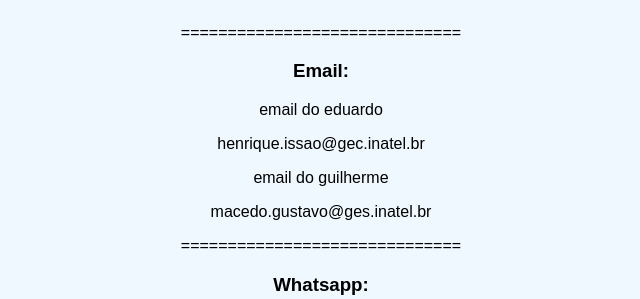
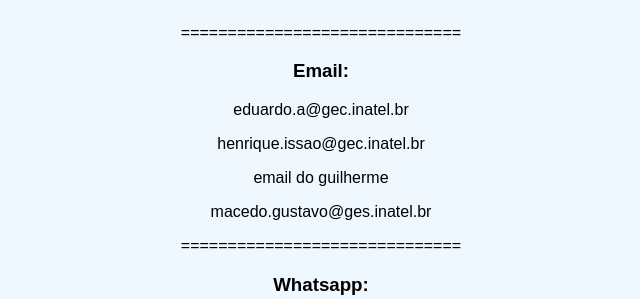
Before and after one commit to GustavoMacedoSilva/FetinAlmoxarifado, a Django app: page /contato/ in a window 1280 px wide. Shown: the part 228-527 px from the top of the page, without its empty margins (319-959 px from the left). Run offline with Django 5.2, Linux system fonts and the light colour scheme.

Commit message:
modified:   templates/contato.html

```diff
--- a/templates/contato.html
+++ b/templates/contato.html
@@ -27,7 +27,7 @@
         <h1>Dúvidas? Entre em contato conosco</h1>
         <p>==============================</p>
         <h3>Email: </h3>
-        <p>email do eduardo</p>
+        <p>eduardo.a@gec.inatel.br</p>
         <p>henrique.issao@gec.inatel.br</p>
         <p>email do guilherme</p>
         <p>macedo.gustavo@ges.inatel.br</p>
```
